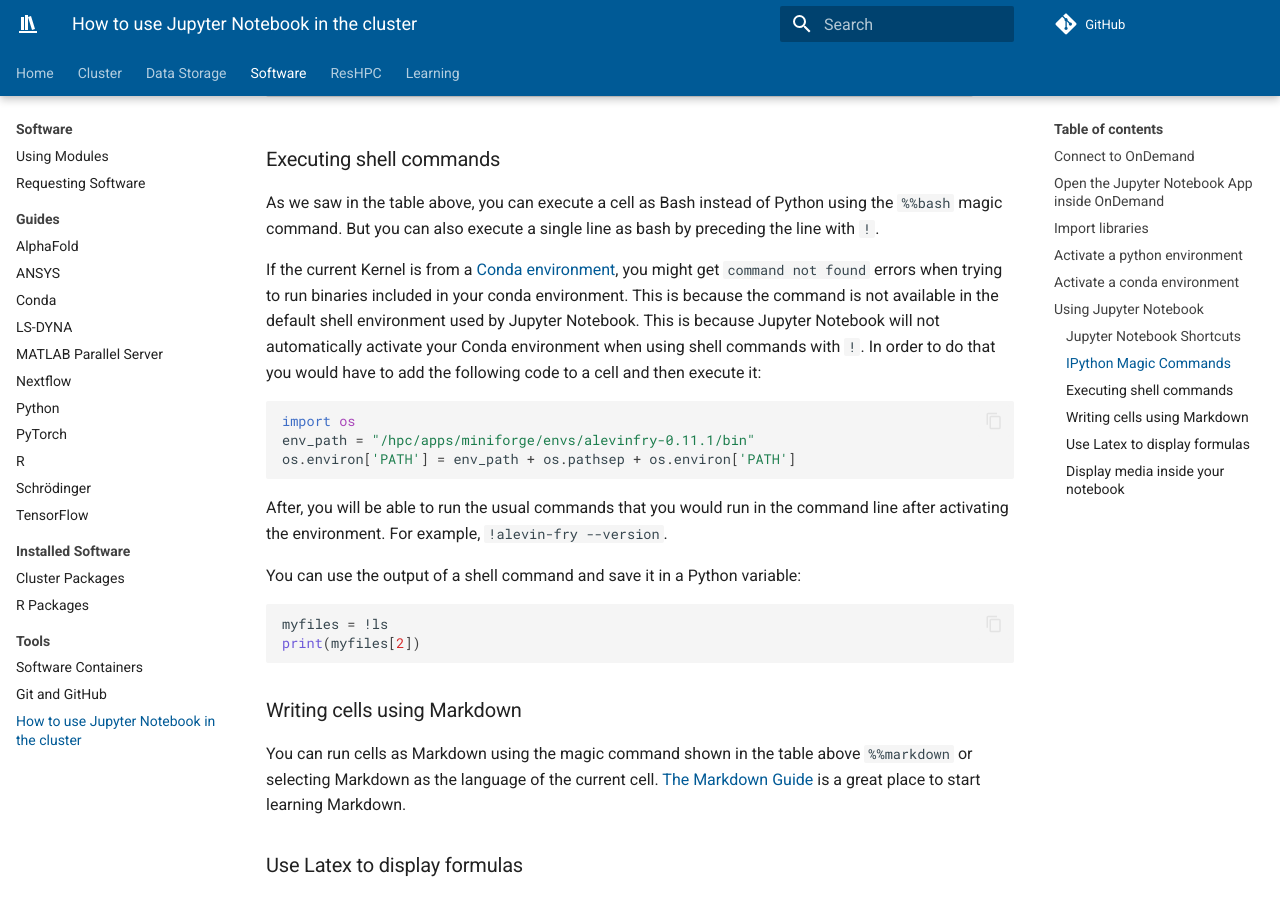
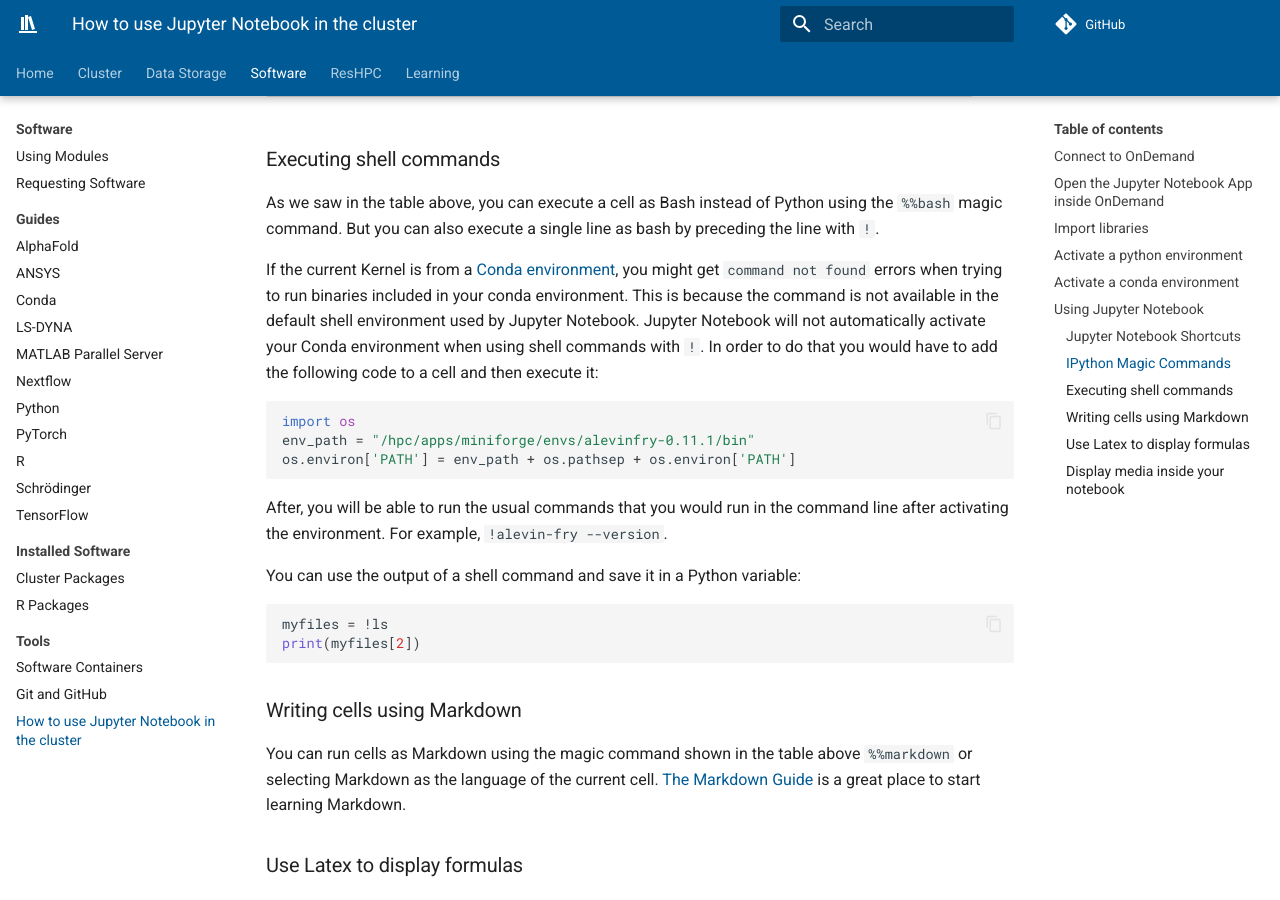
Before and after one commit to mcw-rcc/mcw-rcc.github.io, an MkDocs documentation site: the page built from docs/learning/jupyter.md, in a window 1280 px wide and 900 px high, scrolled down 4452 px. Built offline with MkDocs 1.6.1 and Material for MkDocs 9.7.7, drawn with Linux system fonts in a browser that asks for light colours; comment, search, counter and statistics services are not loaded; some of the changed text lies outside the part shown.

Commit message:
Update jupyter.md

````diff
--- a/docs/learning/jupyter.md
+++ b/docs/learning/jupyter.md
@@ -133,7 +131,7 @@ IPython magic commands provide shortcuts for common tasks. To see the list of al
 
 As we saw in the table above, you can execute a cell as Bash instead of Python using the `%%bash` magic command. But you can also execute a single line as bash by preceding the line with `!`.
 
-If the current Kernel is from a [Conda environment](#5-activate-a-conda-environment), you might get `command not found` errors when trying to run binaries included in your conda environment. This is because the command is not available in the default shell environment used by Jupyter Notebook. This is because Jupyter Notebook will not automatically activate your Conda environment when using shell commands with `!`. In order to do that you would have to add the following code to a cell and then execute it:
+If the current Kernel is from a [Conda environment](#activate-a-conda-environment), you might get `command not found` errors when trying to run binaries included in your conda environment. This is because the command is not available in the default shell environment used by Jupyter Notebook. Jupyter Notebook will not automatically activate your Conda environment when using shell commands with `!`. In order to do that you would have to add the following code to a cell and then execute it:
 
 ```python
 import os
````
Also changed, not shown: other parts of docs/learning/jupyter.md (+2 -4 lines).
